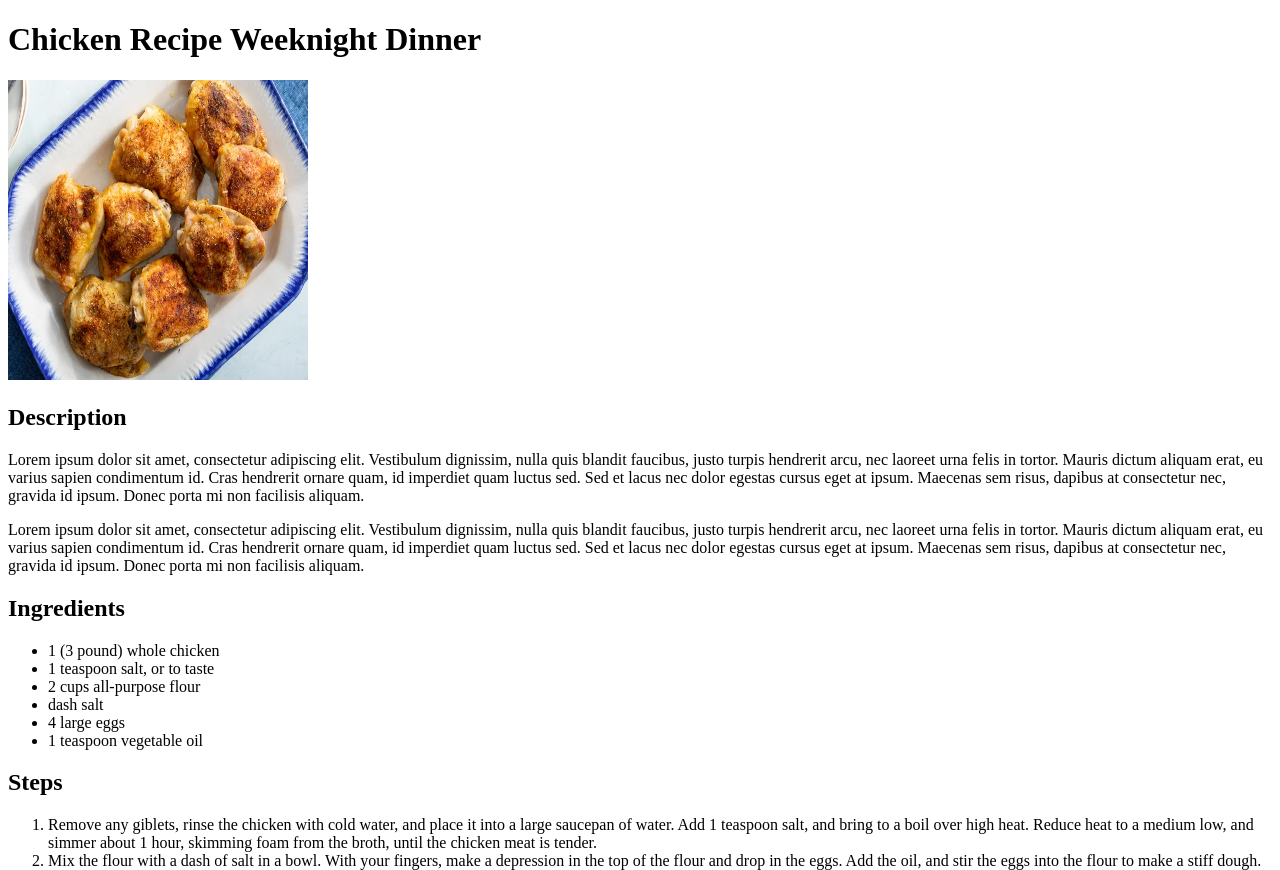
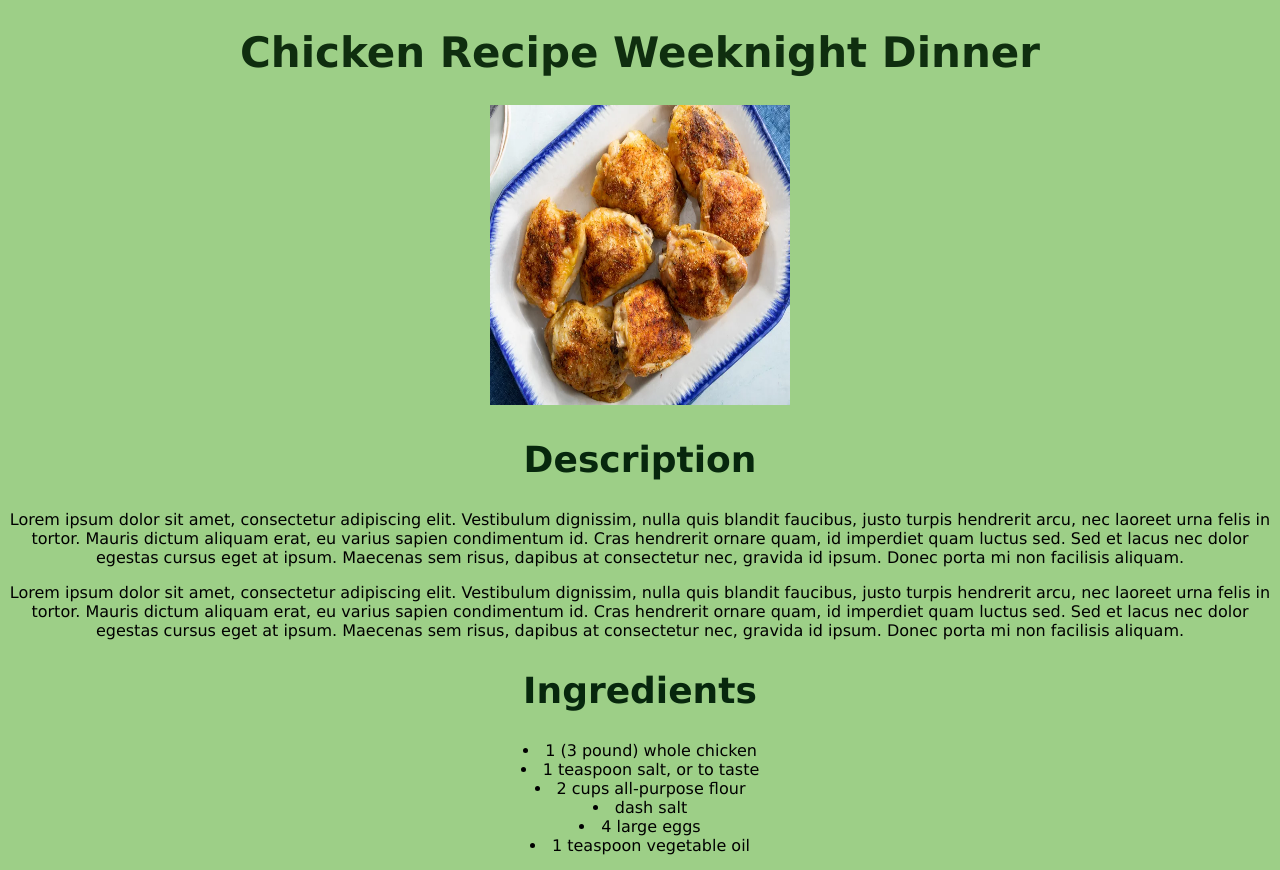
Before and after one commit to homeromeirelesjunior/odin-recipes, a plain HTML site: page recipes/chicken.html in a window 1280 px wide. Shown: the top 870 px of the page. Drawn offline with Linux system fonts and the light colour scheme.

Commit message:
feat: Add basic CSS styles

```diff
--- /dev/null
+++ b/assets/css/recipes.css
@@ -0,0 +1,23 @@
+body {
+  background-color: rgb(157, 207, 135);
+  text-align: center;
+  font-family: 'Verdana', sans-serif;
+}
+
+ul {
+  padding-left: 0;
+}
+
+ul, ol li {
+  list-style-position: inside;
+}
+
+.main-title {
+  font-size: 42px;
+  color: rgb(15, 46, 15);
+}
+
+.subtitle {
+  font-size: 36px;
+  color: rgb(7, 39, 13);
+}
--- /dev/null
+++ b/assets/css/style.css
@@ -0,0 +1,20 @@
+body {
+  font-family: 'Verdana', sans-serif;
+  background-color: rgb(206, 203, 214);
+  text-align: center;
+}
+
+.main-title {
+  font-size: 42px;
+  text-align: center;
+  color: rgb(8, 8, 79);
+}
+
+ul {
+  padding-left: 0;
+}
+
+ul li {
+  list-style-position: inside;
+  font-size: 18px;
+}
--- a/recipes/chicken.html
+++ b/recipes/chicken.html
@@ -4,14 +4,15 @@
   <meta charset="UTF-8">
   <meta name="viewport" content="width=device-width, initial-scale=1.0">
   <title>Document</title>
+  <link rel="stylesheet" href="../assets/css/recipes.css">
 </head>
 <body>
-  <h1>Chicken Recipe Weeknight Dinner</h1>
+  <h1 class="main-title">Chicken Recipe Weeknight Dinner</h1>
   <img src="../assets/img/chicken-recipe.webp" width="300" height="300" alt="Delicious chicken">
-  <h2>Description</h2>
+  <h2 class="subtitle">Description</h2>
   <p>Lorem ipsum dolor sit amet, consectetur adipiscing elit. Vestibulum dignissim, nulla quis blandit faucibus, justo turpis hendrerit arcu, nec laoreet urna felis in tortor. Mauris dictum aliquam erat, eu varius sapien condimentum id. Cras hendrerit ornare quam, id imperdiet quam luctus sed. Sed et lacus nec dolor egestas cursus eget at ipsum. Maecenas sem risus, dapibus at consectetur nec, gravida id ipsum. Donec porta mi non facilisis aliquam.</p>
   <p>Lorem ipsum dolor sit amet, consectetur adipiscing elit. Vestibulum dignissim, nulla quis blandit faucibus, justo turpis hendrerit arcu, nec laoreet urna felis in tortor. Mauris dictum aliquam erat, eu varius sapien condimentum id. Cras hendrerit ornare quam, id imperdiet quam luctus sed. Sed et lacus nec dolor egestas cursus eget at ipsum. Maecenas sem risus, dapibus at consectetur nec, gravida id ipsum. Donec porta mi non facilisis aliquam.</p>
-  <h2>Ingredients</h2>
+  <h2 class="subtitle">Ingredients</h2>
   <ul>
     <li>1 (3 pound) whole chicken</li>
     <li>1 teaspoon salt, or to taste</li>
@@ -20,7 +21,7 @@
     <li>4 large eggs</li>
     <li>1 teaspoon vegetable oil</li>
   </ul>
-  <h2>Steps</h2>
+  <h2 class="subtitle">Steps</h2>
   <ol>
     <li>Remove any giblets, rinse the chicken with cold water, and place it into a large saucepan of water. Add 1 teaspoon salt, and bring to a boil over high heat. Reduce heat to a medium low, and simmer about 1 hour, skimming foam from the broth, until the chicken meat is tender.</li>
     <li>Mix the flour with a dash of salt in a bowl. With your fingers, make a depression in the top of the flour and drop in the eggs. Add the oil, and stir the eggs into the flour to make a stiff dough. Knead the dough for about 10 minutes, until smooth and elastic, and let it rest, covered, for about 10 minutes.</li>
```
Also changed, not shown: index.html (+2 -1 lines), recipes/lasagna.html (+1 -0 lines), recipes/strogonoff.html (+5 -4 lines).
